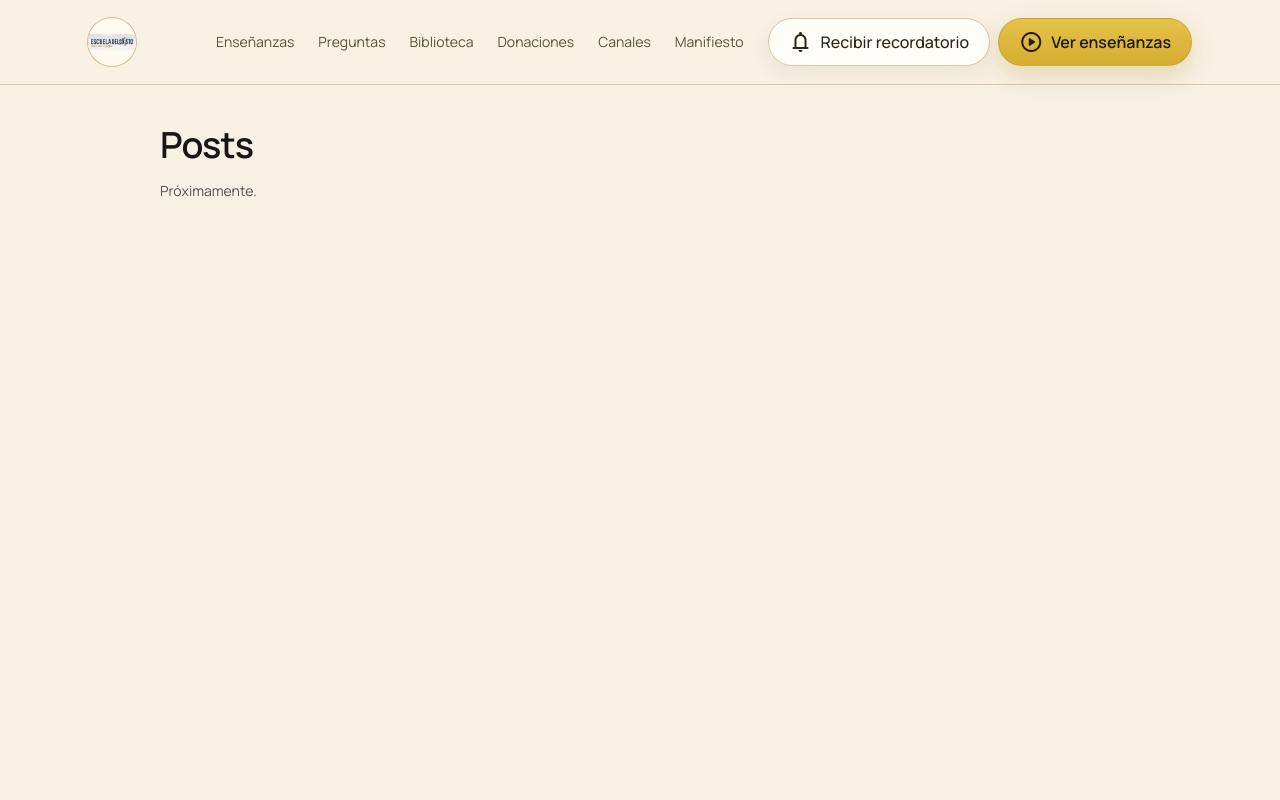
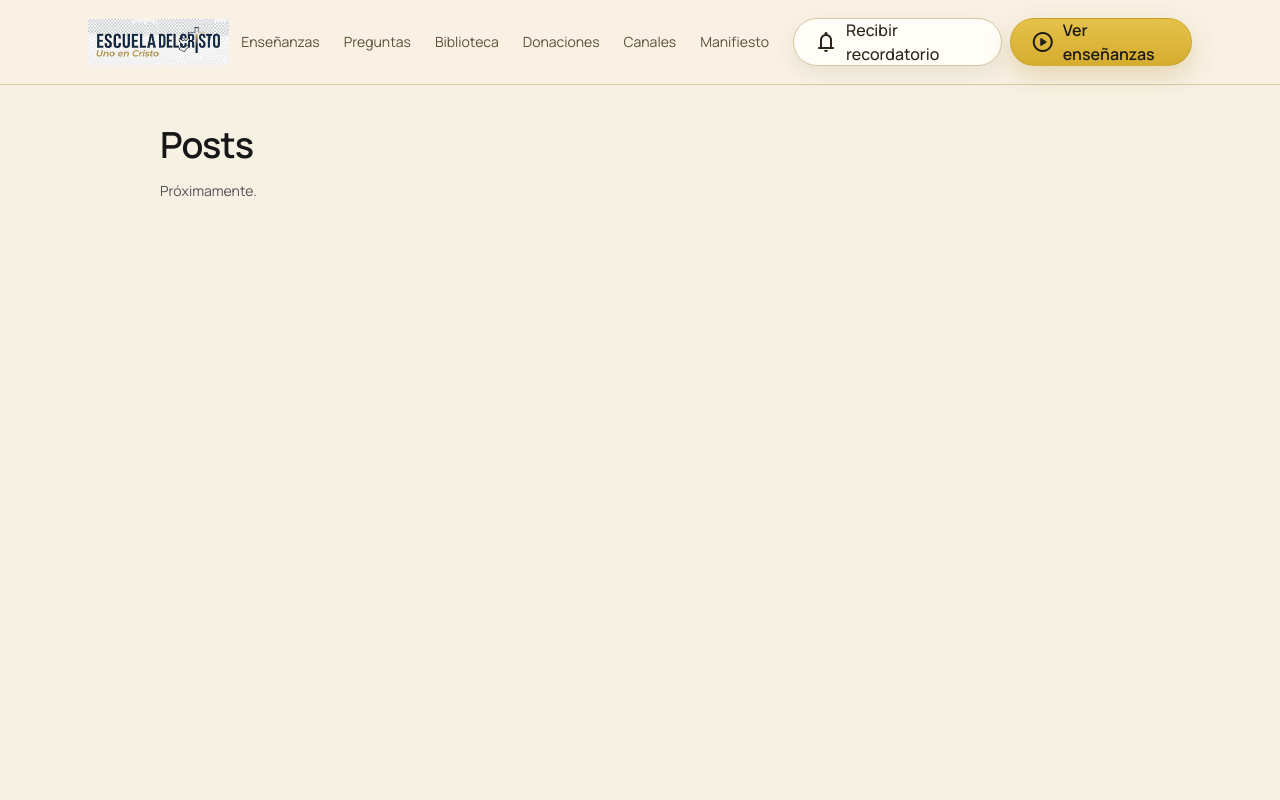
Before and after one commit to brigimar/escuela-cristo-colectivo, a Next.js app: page /posts in a window 1280 px wide. Shown: the top 800 px of the page. Built offline with nearby package versions, Linux system fonts and the light colour scheme.

Commit message:
fix(telegram): render pending audience questions with base fields only

```diff
--- a/src/features/home/components/HomeHeader.tsx
+++ b/src/features/home/components/HomeHeader.tsx
@@ -31,16 +31,15 @@ export function HomeHeader() {
             className="inline-flex min-w-0 max-w-[78%] items-center gap-3 rounded-lg focus-visible:outline focus-visible:outline-2 focus-visible:outline-offset-2 focus-visible:outline-[#8f6a11] sm:max-w-none"
             onClick={() => setIsOpen(false)}
           >
-            <span className="relative inline-flex h-10 w-10 shrink-0 overflow-hidden rounded-xl bg-[#fffaf0] ring-1 ring-[#cfbb93] sm:h-11 sm:w-11 lg:h-12 lg:w-12">
-              <Image
-  src="/logo.png"
-  alt="Escuela de Cristo"
-  fill
-  priority
-  sizes="(max-width: 640px) 40px, (max-width: 1024px) 44px, 48px"
-  className="object-contain p-0"
-/>
-            </span>
+            <Image
+              src="/logo.png"
+              alt="Escuela de Cristo"
+              width={320}
+              height={120}
+              priority
+              sizes="(max-width: 768px) 160px, 192px"
+              className="h-10 w-auto shrink-0 object-contain md:h-12"
+            />
           </Link>
 
           <button
```
